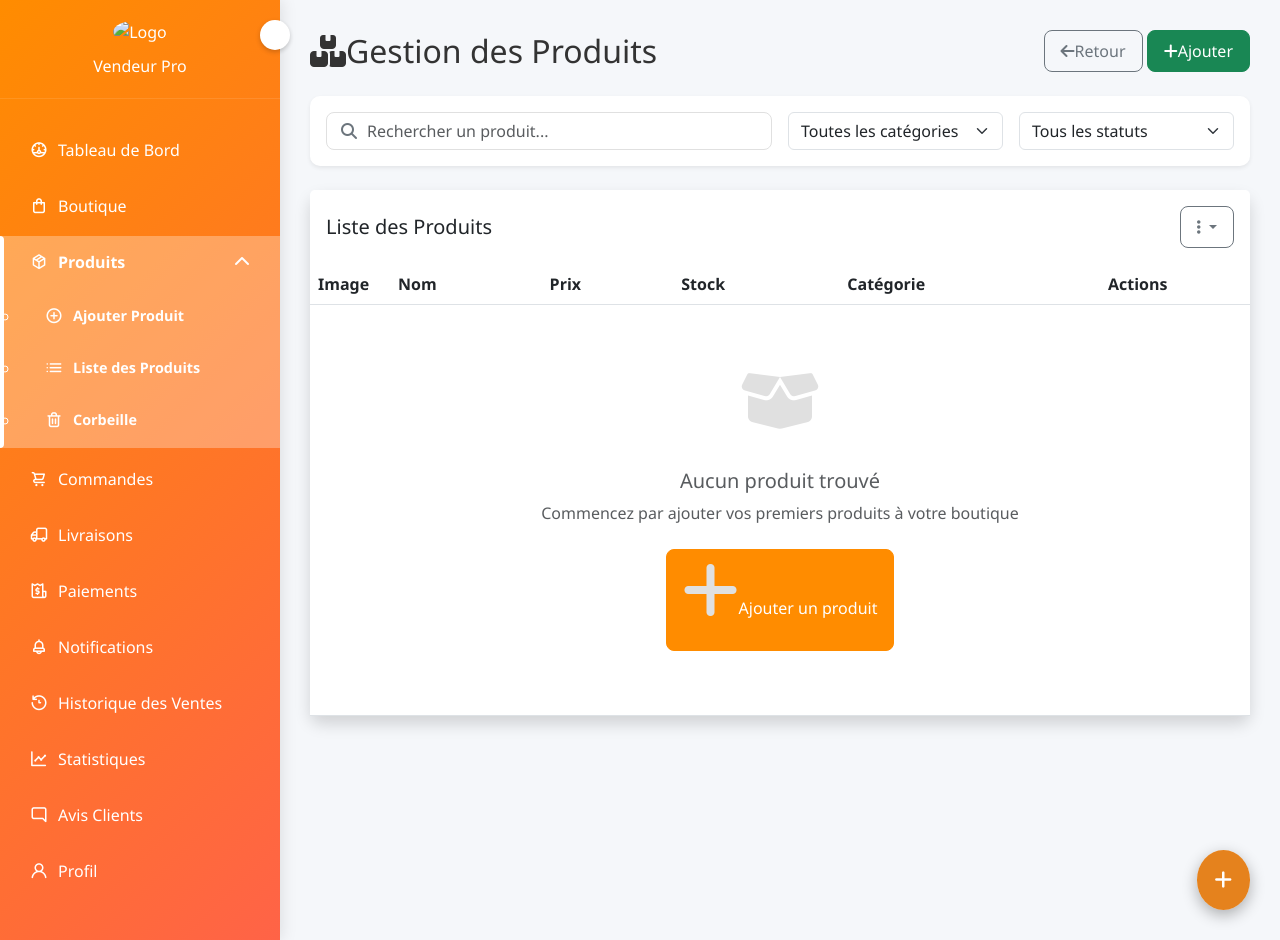
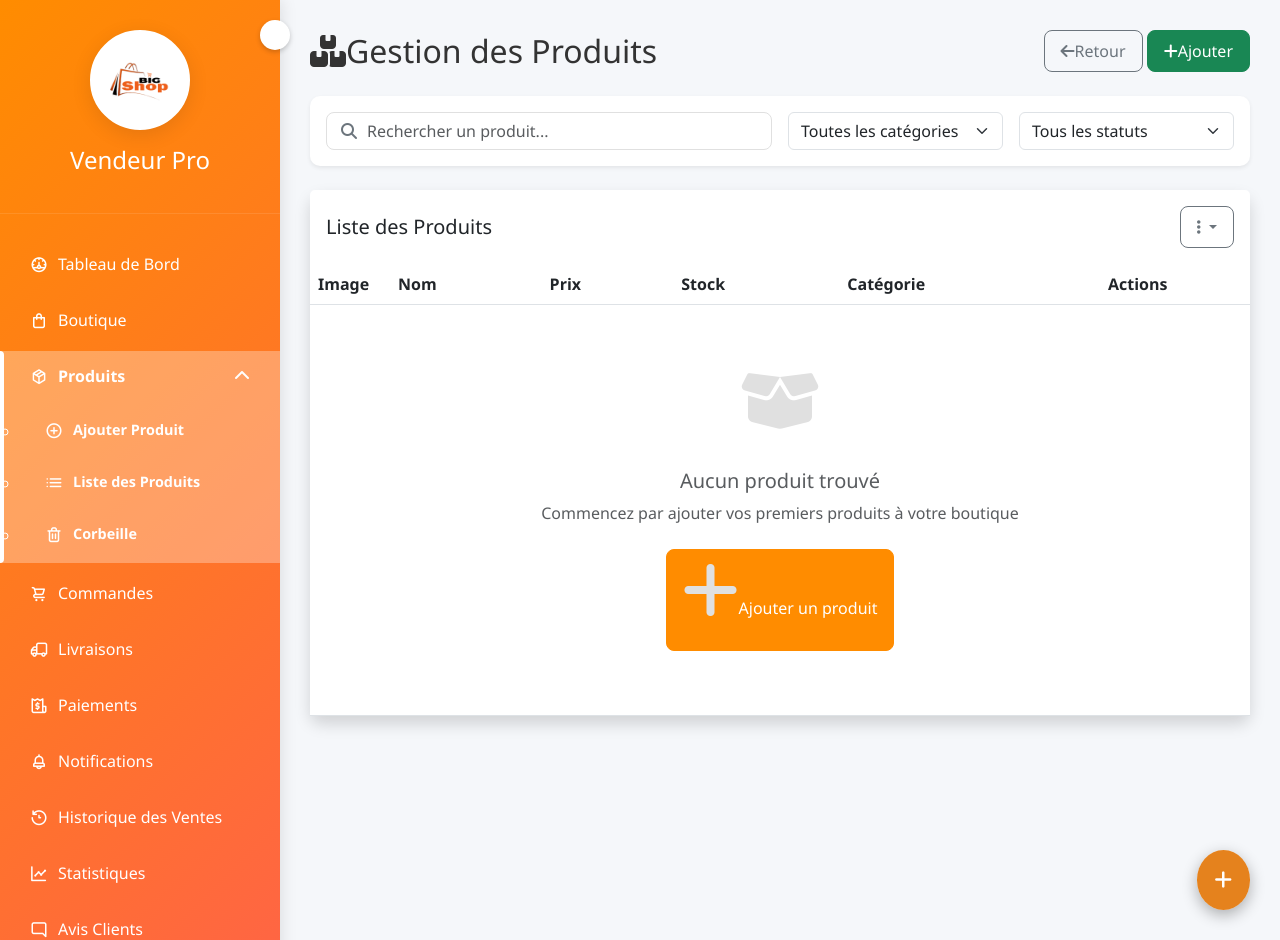
Before and after one commit to gedeon2004/PPE-301, a Django app: page /produits/gestion/ in a window 1280 px wide. Run offline with Django 5.2, Linux system fonts and the light colour scheme; the visitor is signed in with stand-in values (Sample User, id 1); data that the repository does not hold is empty; some libraries are stand-ins or nearby versions.

Commit message:
Derniers checks de JPOPE

```diff
--- a/boutique/templates/boutique/gestion_produits.html
+++ b/boutique/templates/boutique/gestion_produits.html
@@ -33,7 +33,7 @@
         }
 
         /* Sidebar Styles */
-        .sidebar {
+             .sidebar {
             width: var(--sidebar-width);
             background: linear-gradient(135deg, #FF8C00, #FF6347);
             color: white;
@@ -43,6 +43,7 @@
             z-index: 1000;
             transition: all var(--transition-speed) ease;
         }
+
 
         body.sidebar-collapsed .sidebar {
             width: var(--sidebar-collapsed);
@@ -68,22 +69,32 @@
             width: calc(100% - var(--sidebar-collapsed));
         }
 
-        .sidebar-brand {
-            padding: 20px;
+       .sidebar-brand {
+            padding: 30px 20px;
             text-align: center;
-            border-bottom: 1px solid rgba(255,255,255,0.1);
-            transition: all var(--transition-speed) ease;
+            border-bottom: 1px solid rgba(255, 255, 255, 0.1);
+            position: relative;
         }
 
-        .sidebar-brand img {
-            width: 50px;
-            height: 50px;
+        .logo-container {
+            width: 100px;
+            height: 100px;
+            background: white;
             border-radius: 50%;
-            margin-bottom: 10px;
-            object-fit: cover;
-            transition: all var(--transition-speed) ease;
+            margin: 0 auto 15px;
+            display: flex;
+            align-items: center;
+            justify-content: center;
+            box-shadow: 0 5px 20px rgba(0,0,0,0.1);
+            overflow: hidden;
+            border: 3px solid white;
         }
 
+        .logo-container img {
+            max-width: 80%;
+            max-height: 80%;
+            object-fit: contain;
+        }
         .sidebar-nav {
             padding: 20px 0;
             height: calc(100vh - 150px);
@@ -440,9 +451,11 @@
                 <i class="fas fa-chevron-left"></i>
             </div>
 
-            <div class="sidebar-brand">
-                <img src="https://via.placeholder.com/150" alt="Logo">
-                <span class="d-none d-lg-block">Vendeur Pro</span>
+                <div class="sidebar-brand">
+                <div class="logo-container">
+                    <img src="{% static 'images/logo.png' %}" alt="Logo Vendeur Pro">
+                </div>
+                <h4 class="mt-3">Vendeur Pro</h4>
             </div>
 
             <ul class="sidebar-nav">
@@ -516,19 +529,19 @@
         <!-- Main Content -->
         <div class="main-content">
             <div class="d-flex justify-content-between align-items-center mb-4">
-                <h2 class="mb-0 animate__animated animate__fadeIn"><i class="fas fa-boxes mr-2"></i>Gestion des Produits</h2>
+                <h2 class="mb-0 animate_animated animate_fadeIn"><i class="fas fa-boxes mr-2"></i>Gestion des Produits</h2>
                 <div>
-                    <a href="{% url 'dashboard' %}" class="btn btn-outline-secondary animate__animated animate__fadeIn animate__delay-1s">
+                    <a href="{% url 'dashboard' %}" class="btn btn-outline-secondary animate_animated animatefadeIn animate_delay-1s">
                         <i class="fas fa-arrow-left mr-2"></i>Retour
                     </a>
-                    <a href="{% url 'ajouter_produit' %}" class="btn btn-success ml-2 animate__animated animate__fadeIn animate__delay-1s">
+                    <a href="{% url 'ajouter_produit' %}" class="btn btn-success ml-2 animate_animated animatefadeIn animate_delay-1s">
                         <i class="fas fa-plus mr-2"></i>Ajouter
                     </a>
                 </div>
             </div>
 
             {% if messages %}
-            <div class="alert alert-dismissible fade show animate__animated animate__fadeIn" role="alert">
+            <div class="alert alert-dismissible fade show animate_animated animate_fadeIn" role="alert">
                 {% for message in messages %}
                 <div class="alert-message d-flex align-items-center">
                     <i class="fas {% if message.tags == 'error' %}fa-exclamation-circle{% else %}fa-info-circle{% endif %} mr-2"></i>
@@ -542,7 +555,7 @@
             {% endif %}
 
             <!-- Filtre et recherche -->
-            <div class="card mb-4 border-0 shadow-sm animate__animated animate__fadeIn animate__delay-1s">
+            <div class="card mb-4 border-0 shadow-sm animate_animated animatefadeIn animate_delay-1s">
                 <div class="card-body p-3">
                     <div class="row g-3">
                         <div class="col-md-6">
@@ -572,7 +585,7 @@
             </div>
 
             <!-- Tableau des produits -->
-            <div class="card border-0 shadow animate__animated animate__fadeIn animate__delay-2s">
+            <div class="card border-0 shadow animate_animated animatefadeIn animate_delay-2s">
                 <div class="card-header bg-white border-0 py-3">
                     <div class="d-flex justify-content-between align-items-center">
                         <h5 class="mb-0">Liste des Produits</h5>
@@ -674,7 +687,7 @@
                 </div>
                 {% endif %}
             </div>
-            <a href="{% url 'ajouter_produit' %}" class="floating-btn animate__animated animate__fadeInUp animate__delay-3s">
+            <a href="{% url 'ajouter_produit' %}" class="floating-btn animate_animated animatefadeInUp animate_delay-3s">
                 <i class="fas fa-plus"></i>
             </a>
 
```
Also changed, not shown: boutique/templates/boutique/ajouter_produit.html (+25 -12 lines), boutique/templates/boutique/historique_ventes.html (+38 -9 lines), requirements.txt (+17 -6 lines).
